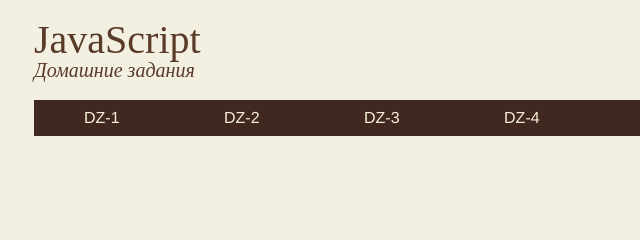
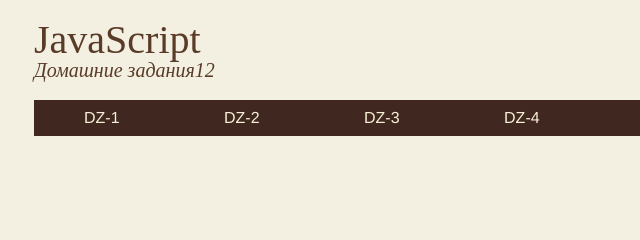
Before and after one commit to A-100/testRepo, a plain HTML site: page HTML5WithRepo/public_html/index.html in a window 1280 px wide. Shown: the top 240 px of the page, 126-766 px from the left. Drawn offline with Linux system fonts and the light colour scheme.

Commit message:
first example 7891

```diff
--- a/HTML5WithRepo/public_html/index.html
+++ b/HTML5WithRepo/public_html/index.html
@@ -16,7 +16,7 @@
         <header class="group">
             <hgroup class="left">
                 <h1>JavaScript</h1>
-                <h2>Домашние задания</h2>
+                <h2>Домашние задания12</h2>
             </hgroup>
             <form class="right">
                 <input type="text" />
```
